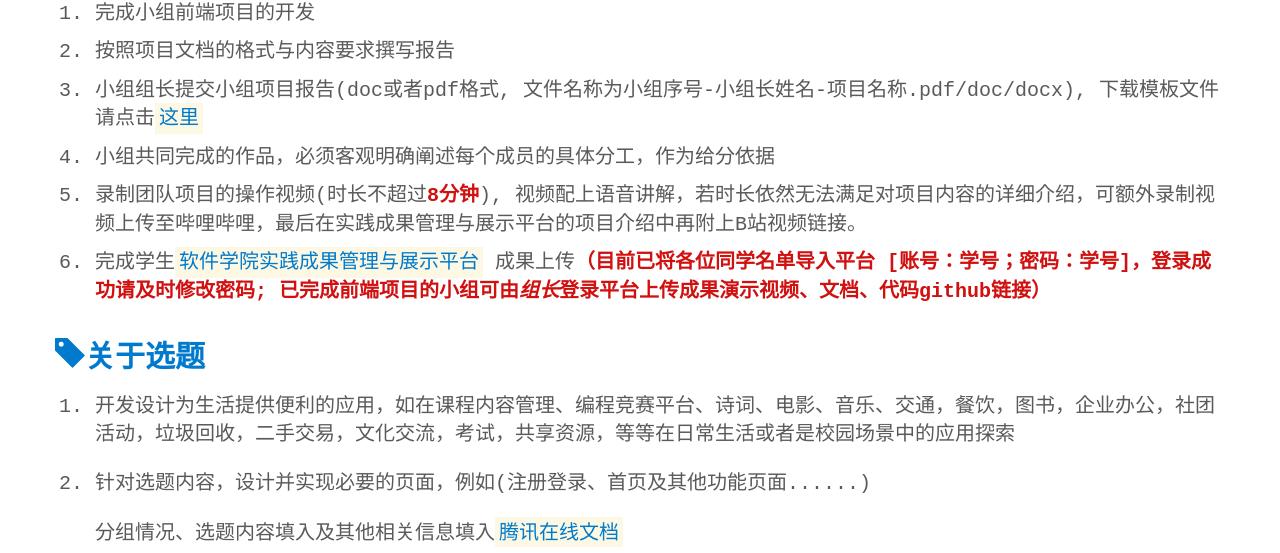
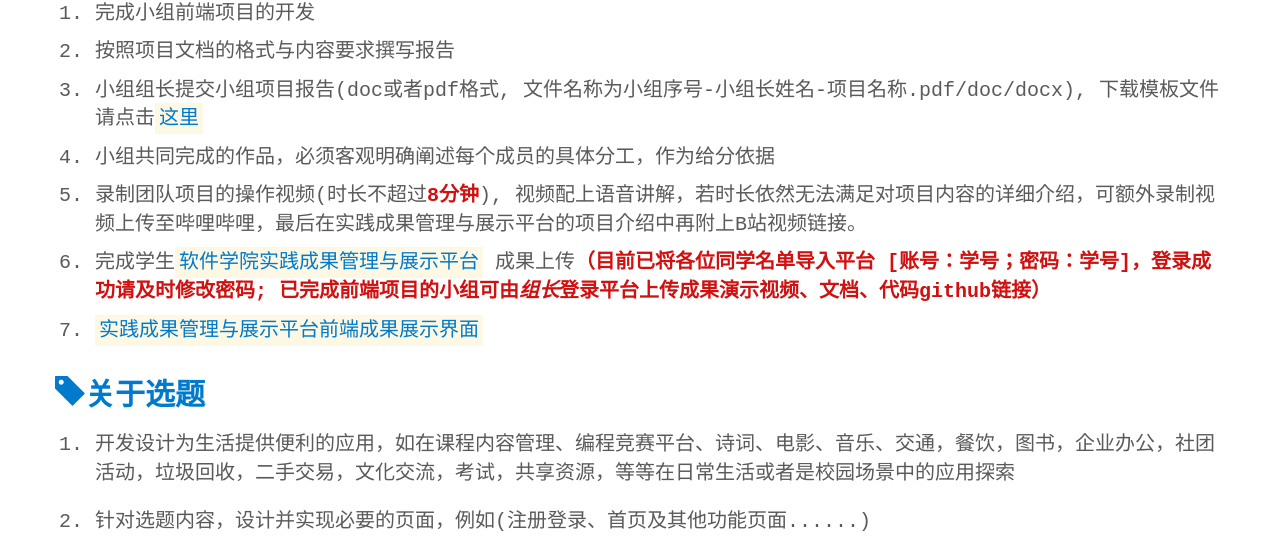
Before and after one commit to sinkingwen/fecls, a plain HTML site: page index.html in a window 1280 px wide. Shown: the part 532-1085 px from the top of the page. Drawn offline with nearby package versions, Linux system fonts and the light colour scheme.

Commit message:
add front-end link

```diff
--- a/index.html
+++ b/index.html
@@ -48,6 +48,7 @@
             成果上传<span>（目前已将各位同学名单导入平台 [账号：学号；密码：学号]，登录成功请及时修改密码; 已完成前端项目的小组可由<i>组长</i>登录平台上传成果演示视频、文档、代码github链接）</span>
           </li>
           <!-- （待学期末我会将大家名单导入系统中后再公告通知提交截止日） -->
+          <li><a href="http://10.137.143.8/nkweb" target="_blank"><mark>实践成果管理与展示平台前端成果展示界面</mark></a></li>
         </ol>
       </section>
 
```
